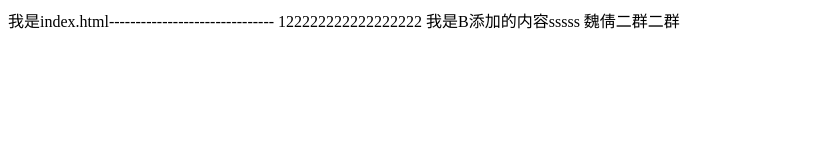
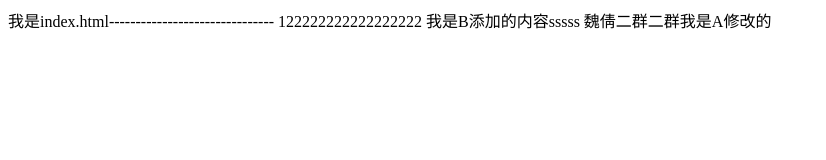
Before and after one commit to h1131796722/git-demo, a plain HTML site: page index.html in a window 1280 px wide. Shown: the whole page, without its empty margins (0-826 px from the left). Drawn offline with Linux system fonts and the light colour scheme.

Commit message:
测试冲突

```diff
--- a/index.html
+++ b/index.html
@@ -8,7 +8,8 @@
 </head>
 
 <body>
-    我是index.html------------------------------- 122222222222222222 我是B添加的内容sssss 魏倩二群二群
+    我是index.html------------------------------- 122222222222222222 我是B添加的内容sssss 魏倩二群二群我是A修改的
+
 </body>
 
 </html>
```
